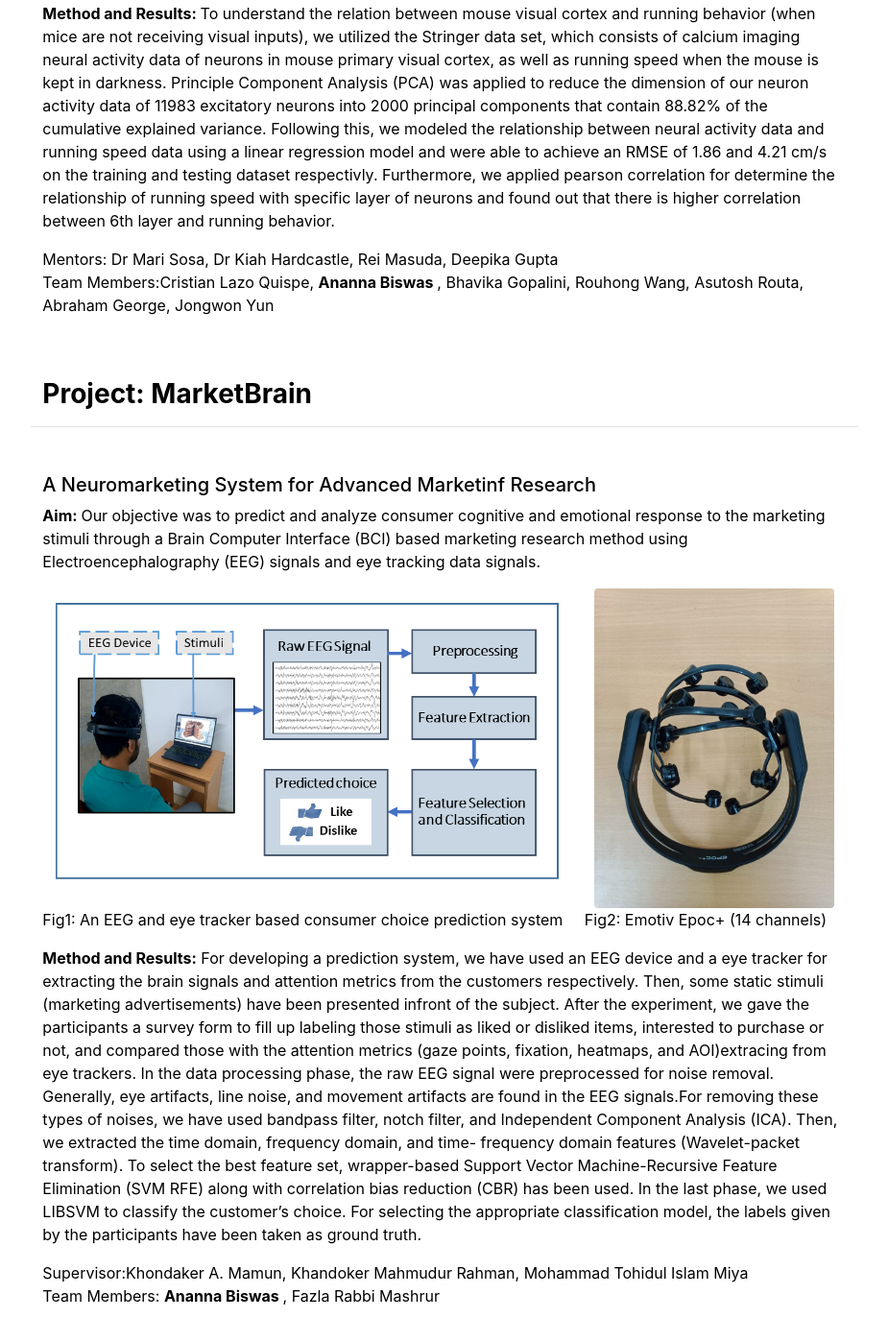
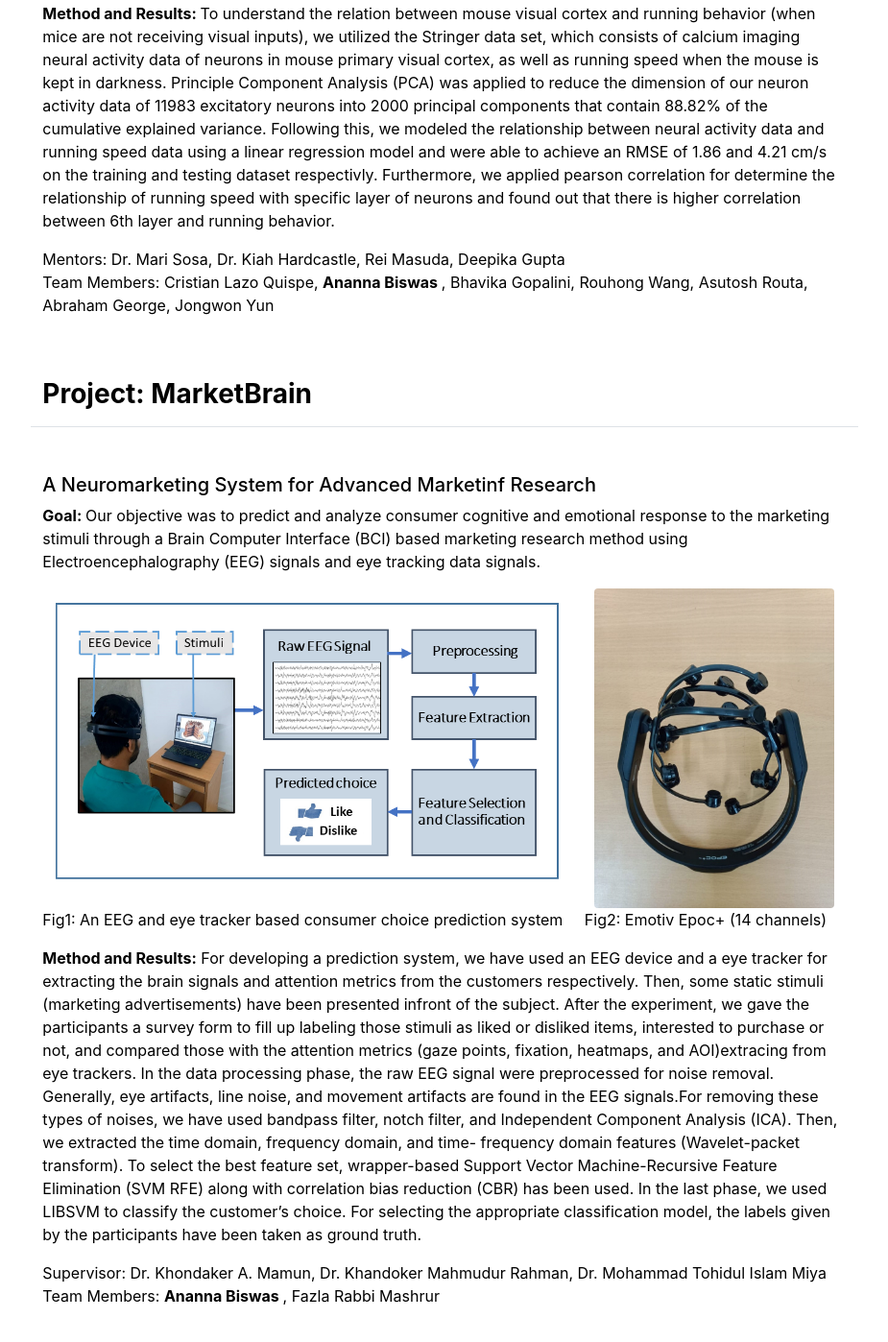
Before and after one commit to Anannabiswas/anannabiswas.github.io, a Jekyll site: the page built from projects.md, in a window 1280 px wide and 1400 px high, scrolled down 704 px. Shown: the whole window at 96% size, without its empty margins (177-1102 px from the left). Built offline with Jekyll 4.4.1, drawn with Linux system fonts in a browser that asks for light colours.

Commit message:
Update projects.md

```diff
--- a/projects.md
+++ b/projects.md
@@ -39,8 +39,8 @@ title: "Ananna Biswas | Projects"
          that there is higher correlation between 6th layer and running behavior.
       </p>
       <p>
-         Mentors: Dr Mari Sosa, Dr Kiah Hardcastle, Rei Masuda, Deepika Gupta  <br>
-         Team Members:Cristian Lazo Quispe, <b>Ananna Biswas </b> , Bhavika Gopalini, Rouhong Wang, Asutosh Routa, Abraham George, Jongwon Yun
+         Mentors: Dr. Mari Sosa, Dr. Kiah Hardcastle, Rei Masuda, Deepika Gupta  <br>
+         Team Members: Cristian Lazo Quispe, <b>Ananna Biswas </b> , Bhavika Gopalini, Rouhong Wang, Asutosh Routa, Abraham George, Jongwon Yun
       </p>
     </div>
 
@@ -54,7 +54,7 @@ title: "Ananna Biswas | Projects"
            <h5> A Neuromarketing System for Advanced Marketinf Research </h5>
 
         <p>
-           <b>Aim: </b> Our objective was to predict and analyze consumer cognitive and emotional response to the marketing stimuli through a Brain Computer Interface
+           <b>Goal: </b> Our objective was to predict and analyze consumer cognitive and emotional response to the marketing stimuli through a Brain Computer Interface
            (BCI) based marketing research method using Electroencephalography (EEG) signals and eye tracking data signals.
         </p>
 
@@ -81,6 +81,6 @@ title: "Ananna Biswas | Projects"
          RFE) along with correlation bias reduction (CBR) has been used. In the last phase, we used LIBSVM to classify the customer’s choice. For selecting the
          appropriate classification model, the labels given by the participants have been taken as ground truth.
       <p>
-         Supervisor:Khondaker A. Mamun, Khandoker Mahmudur Rahman, Mohammad Tohidul Islam Miya<br>
+         Supervisor: Dr. Khondaker A. Mamun, Dr. Khandoker Mahmudur Rahman, Dr. Mohammad Tohidul Islam Miya<br>
          Team Members: <b>Ananna Biswas </b>, Fazla Rabbi Mashrur
       </p>
```
